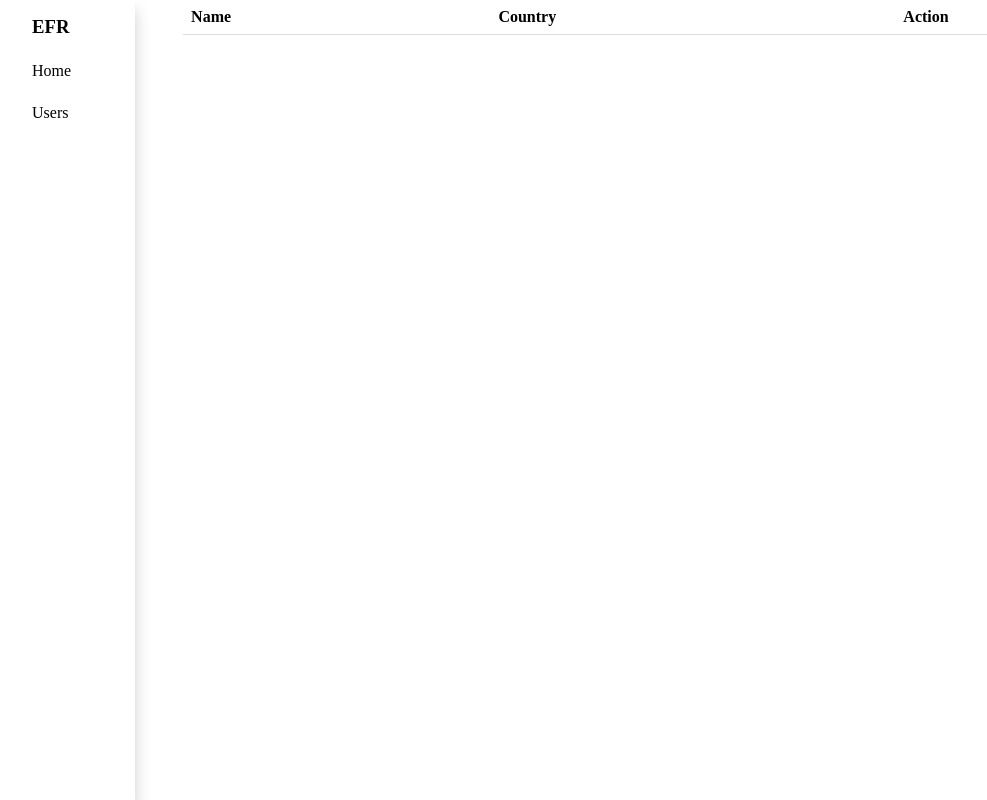
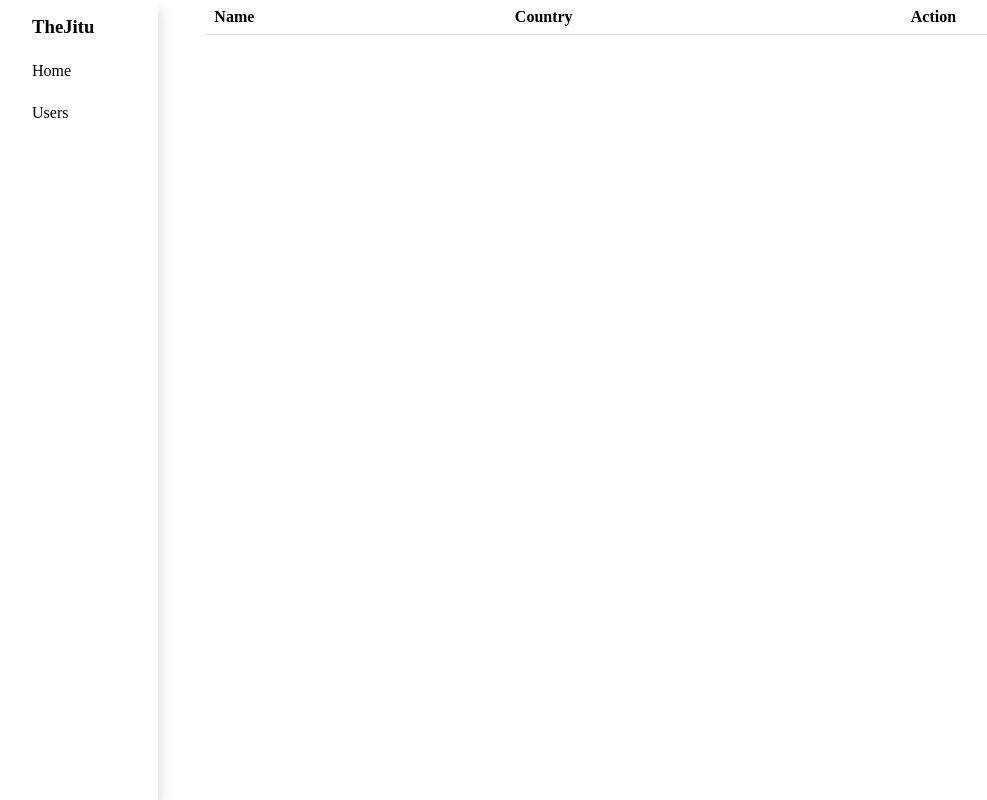
Before and after one commit to mwongess/kyu-TheJitu_cohort1, a website: page user-registration-management-system/Users/index.html in a window 1280 px wide. Shown: the whole page, without its empty margins (32-1019 px from the left). Drawn offline with Linux system fonts and the light colour scheme.

Commit message:
Update logo

```diff
--- a/user-registration-management-system/Users/index.html
+++ b/user-registration-management-system/Users/index.html
@@ -14,7 +14,7 @@
     <div class="container">
         <div class="navigation">
             <div class="left">
-                <h3>EFR</h3>
+                <h3>TheJitu</h3>
                 <p><a href="../index.html">Home</a></p>
                 <p><a href="./Users/index.html">Users</a></p>
             </div>
```
Also changed, not shown: user-registration-management-system/index.html (+1 -1 lines).
